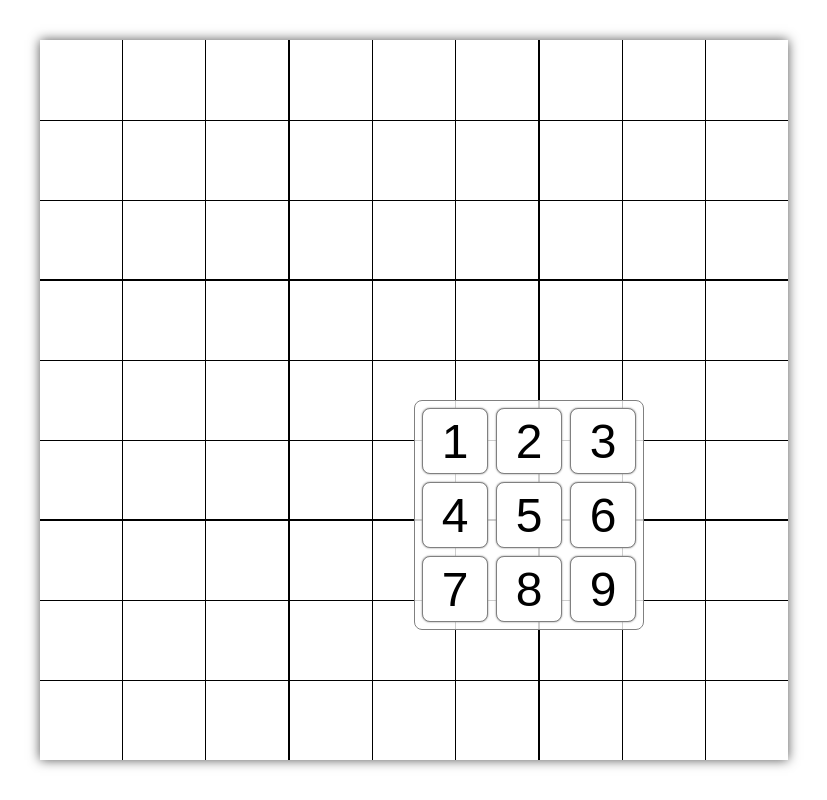
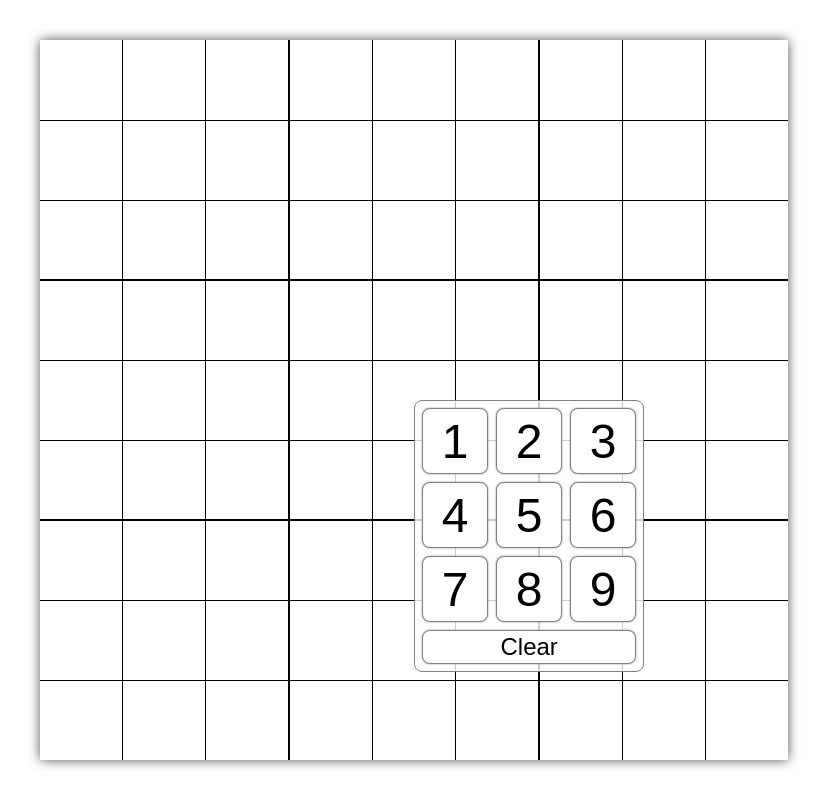
Before and after one commit to AshleyShalloe/sudoku, a plain HTML site: page index.html in a window 1280 px wide. Shown: the whole page, without its empty margins (226-1053 px from the left). Drawn offline with Linux system fonts and the light colour scheme.

Commit message:
clear button

```diff
--- a/index.html
+++ b/index.html
@@ -109,11 +109,11 @@ body{
     cursor: pointer;
 }
 
-#number_pane .np_num:hover{
+#number_pane .np_num:hover, #clear_button:hover{
     background: lightblue;
 }
 
-#number_pane .np_num:active{
+#number_pane .np_num:active, #clear_button:active{
     background: lightskyblue;
 }
 
@@ -128,6 +128,20 @@ body{
 #table_goes_here table td.is_selected_cell{
     background: #009aff;
     color: white;
+}
+#clear_button{
+    border: 1px solid grey;
+    border-radius: 1vmin;
+    font-size: 3vmin;
+    width: 100%;
+    height: 4vmin;
+    display: flex;
+    align-items: center;
+    justify-content: center;
+    background: white;
+    margin: 0.5vmin;
+    box-shadow: 0px 0px 2px grey;
+    cursor: pointer;
 }
 </style>
 </head>
@@ -150,6 +164,9 @@ body{
         <div class="np_num">7</div>
         <div class="np_num">8</div>
         <div class="np_num">9</div>
+    </div>
+    <div class="np_row">
+        <div id="clear_button">Clear</div>
     </div>
 </div>
 
@@ -241,6 +258,11 @@ function add_number_button_onclick(){
             }
         })
     )
+    document.getElementById("clear_button").addEventListener("click", (event) => {
+        if (document.getElementsByClassName("is_selected_cell")[0]){
+            document.getElementsByClassName("is_selected_cell")[0].innerText = ""
+        }
+    })
 }
 
 function add_body_onclick(){
```
